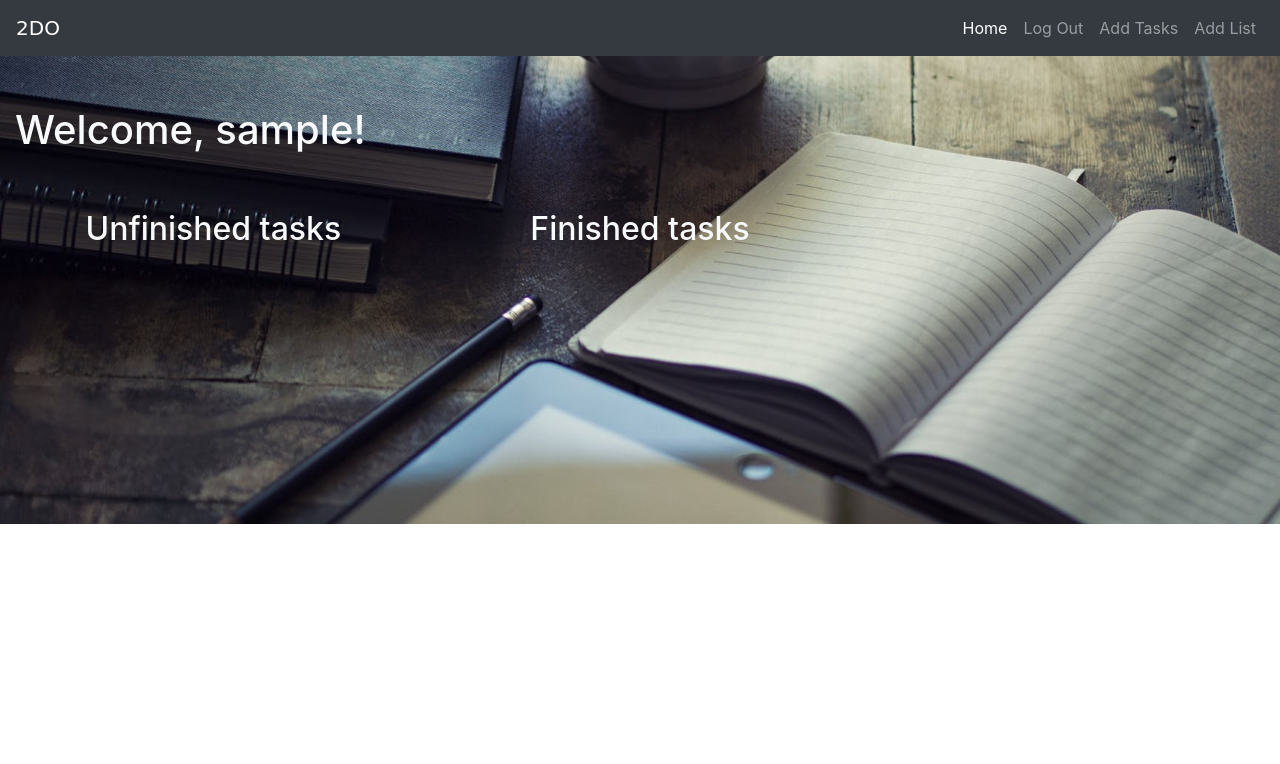
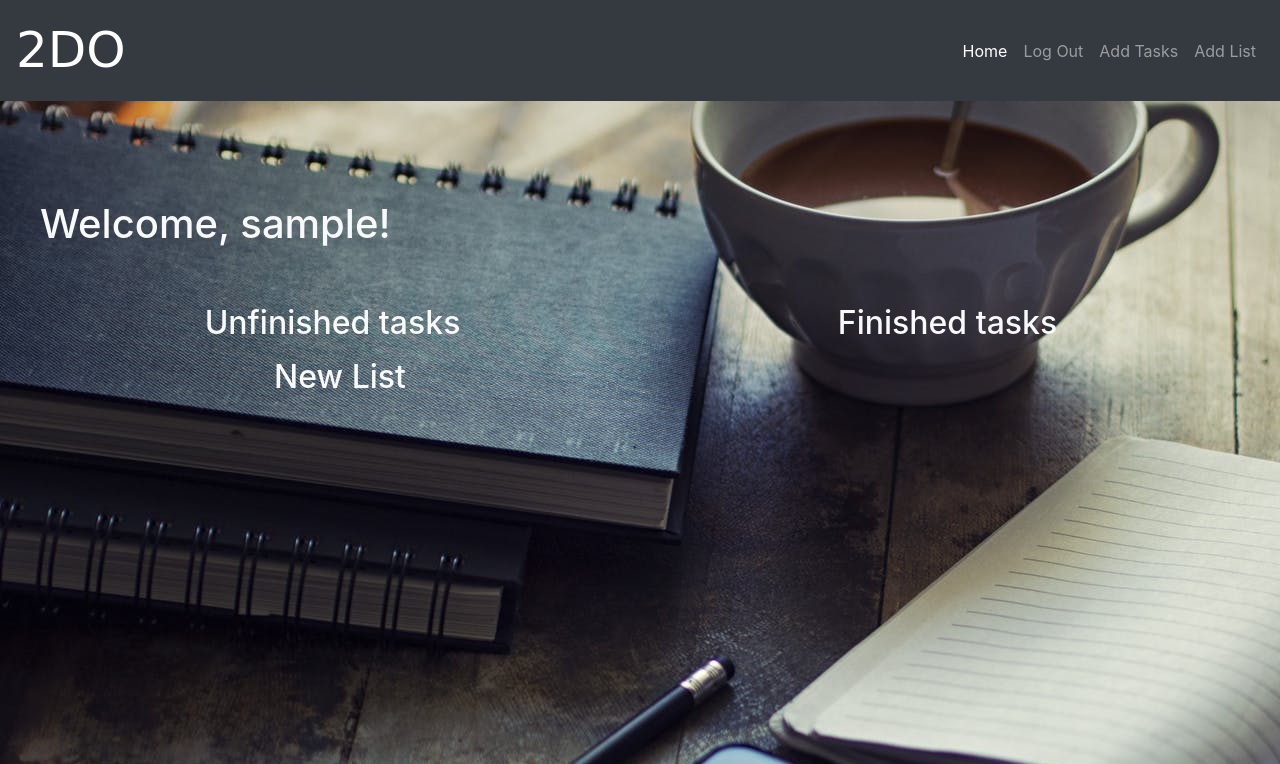
Before and after one commit to sairabbas/2Do, a Flask app: page / in a window 1280 px wide. Shown: the top 764 px of the page. Run offline with Flask 2, Linux system fonts and the light colour scheme; the visitor is signed in with stand-in values (Sample User, id 1); data comes from the database, SQL or seed files in the repository; both versions use the stored data as it was after the commit; data that the repository does not hold is empty; some libraries are stand-ins or nearby versions; some web fonts are replaced.

Commit message:
fixing newlist function and the background styling

```diff
--- a/app/main.py
+++ b/app/main.py
@@ -4,7 +4,7 @@
 from flask_login import logout_user
 from flask_login import login_required, current_user, login_user
 from werkzeug.urls import url_parse
-from app.models import User, Todo
+from app.models import User, Todo, newList
 from app.function import transformForm
 
 @app.route('/')
@@ -12,7 +12,8 @@
 @login_required
 def home():
     todo = Todo.query.all()
-    return render_template('home.html', todo=todo,  title='HOME')
+    newlist = newList.query.all()
+    return render_template('home.html', todo=todo, newlist=newlist,   title='HOME')
 
 @app.route('/login')
 @app.route('/login', methods=['GET', 'POST'])
@@ -66,12 +67,18 @@
     return render_template('500.html'),500
 
 #list page
-@app.route('/newList')
+@app.route('/newList',methods =['GET','POST'])
 @login_required
-def newList():
+def newlist():
     form = createList()
-    name = request.form.get('name')
-    return render_template('newList.html',form=form)
+    if request.method == 'POST':
+        name = request.form.get('name')
+        newname = newList(name=name,  user=current_user._get_current_object())
+        db.session.add(newname)
+        db.session.commit()
+        flash('List successfully created!', 'success')
+        return redirect(url_for('home'))
+    return render_template('list.html', form = form, title="New List")
 
 
 #add tasks
@@ -90,7 +97,6 @@
         todo = Todo(description = description, content = content, deadline = deadline,  status=False, user=current_user._get_current_object())
         db.session.add(todo)
         db.session.commit()
-        db.session.query(Todo)
         flash('Task successfully created!', 'success')
 
        # flash('Successfully to create task!', 'success')
--- a/app/models.py
+++ b/app/models.py
@@ -14,6 +14,7 @@
     email = db.Column(db.String(120), index=True, unique=True, )
     password_hash = db.Column(db.String(128))
     tasks = db.relationship('Todo', backref='user', lazy='dynamic')
+    newTasks = db.relationship('newList', backref='user', lazy='dynamic')
     # followed=db.relationship('User', secondary=friends,
     #  primaryjoin=(friends.c.followers == id),
     #  secondaryjoin=(friends.c.followed==id),
@@ -45,6 +46,12 @@
     def __repr__(self):
         return '<Todo {}>'.format(self.description)
 
+class newList(UserMixin, db.Model):
+    id = db.Column(db.Integer, primary_key=True)
+    name = db.Column(db.String(250),index =True, nullable = False)
+    user_id = db.Column(db.Integer, db.ForeignKey('user.id'))
+
+
 @login.user_loader
 def load_user(id):
     return User.query.get(int(id))
--- a/app/static/style.css
+++ b/app/static/style.css
@@ -3,7 +3,6 @@
   margin: 0;
   padding: 0;
 }
-
 .navbar-brand {
   font-family: "Sedgwick Ave Display", cursive;
   font-size: 50px;
@@ -11,15 +10,18 @@
 }
 
 .navbar-dark .nav-item .nav-link:hover {
-  background: whitesmoke;
-  color: black;
+  background: black;
+  color: white;
 }
-main {
+body {
   position: relative;
   background: url("images//pexels-photo-261579.jpeg");
-  background-size: cover;
-  background-position: center;
-  padding: 50px 0 260px;
+  background-size: auto;
+  background-repeat: no-repeat;
+}
+.main {
+  padding: 100px 20px 50px;
+  overflow: hidden;
 }
 /* for the sign in */
 .word {
--- a/app/templates/home.html
+++ b/app/templates/home.html
@@ -1,22 +1,21 @@
 
 {% extends "layout.html" %}
 {% block content %}
-<!doctype html>
-<html lang="en">
+<!-- <!doctype html>
+<html lang="en"> -->
 
-<head>
+<!-- <head> -->
     <!-- Required meta tags -->
-    <meta charset="utf-8">
-    <meta name="viewport" content="width=device-width, initial-scale=1, shrink-to-fit=no">
+    <!-- <meta charset="utf-8">
+    <meta name="viewport" content="width=device-width, initial-scale=1, shrink-to-fit=no"> -->
 
     <!-- Bootstrap CSS -->
-    <link rel="stylesheet" href="https://stackpath.bootstrapcdn.com/bootstrap/4.3.1/css/bootstrap.min.css"
+    <!-- <link rel="stylesheet" href="https://stackpath.bootstrapcdn.com/bootstrap/4.3.1/css/bootstrap.min.css"
         integrity="sha384-ggOyR0iXCbMQv3Xipma34MD+dH/1fQ784/j6cY/iJTQUOhcWr7x9JvoRxT2MZw1T" crossorigin="anonymous">
 
     <title>page split tutorial</title>
-</head>
-
-<body>
+</head> -->
+    <div class='main'>
     <h1 class="text-light">Welcome, {{ current_user.username }}!</h1>
     <br><br>
     <div class="row justify-content-center">
@@ -56,6 +55,17 @@
         </div>
     </div>
 
+    <div class="col-md-6 text-center">
+        <h2 class="text-light"> New List</h2>
+        <p>
+            <ul>
+                {% for newlist in newlist %}
+                <li class="p-3 mb-2 bg-dark text-white" style="list-style-type:none"> {{ newlist.name }}</li>
+                {% endfor %}
+            </ul>
+        </p>
+    </div>
+    </div>
 
 
 
@@ -70,9 +80,9 @@
     <script src="https://stackpath.bootstrapcdn.com/bootstrap/4.3.1/js/bootstrap.min.js"
         integrity="sha384-JjSmVgyd0p3pXB1rRibZUAYoIIy6OrQ6VrjIEaFf/nJGzIxFDsf4x0xIM+B07jRM"
         crossorigin="anonymous"></script>
-</body>
+<!-- </body>
 
-</html>
+</html> -->
 
 
 {% endblock %}
--- a/app/templates/layout.html
+++ b/app/templates/layout.html
@@ -15,8 +15,7 @@
 	</head>
 
 <body >
-    <header>
-        <nav class="navbar  navbar-expand-lg navbar-dark bg-dark">
+        <nav class=" navbar navbar-expand-lg navbar-dark bg-dark fixed-top">
             <a class="navbar-brand" href="#">2DO</a>
             <button class="navbar-toggler" type="button" data-toggle="collapse" data-target="#navbarTogglerDemo01"
                 aria-controls="navbarTogglerDemo01" aria-expanded="false" aria-label="Toggle navigation">
@@ -42,15 +41,14 @@
                             <a class="nav-link" href="{{url_for("add")}}">Add Tasks</a>
 						</li>
 						<li class="nav-item">
-							<a class="nav-link" href="{{url_for("newList")}}">Add List</a>
+							<a class="nav-link" href="{{url_for("newlist")}}">Add List</a>
 						</li>
 
                     {% endif %}
                 </ul>
         </nav>
-    </header>
-<main>
-    <div class="col-md-8">
+
+    <div class=" main">
                 {% with messages = get_flashed_messages(with_categories=true) %}
                     {% if messages %}
                         {% for category, message in messages %}
@@ -68,7 +66,6 @@
                 {% endwith %}
     {% block content %}{% endblock content %}
     </div>
-</main>
 
     <script src="https://code.jquery.com/jquery-3.3.1.slim.min.js" integrity="sha384-q8i/X+965DzO0rT7abK41JStQIAqVgRVzpbzo5smXKp4YfRvH+8abtTE1Pi6jizo" crossorigin="anonymous"></script>
     <script src="https://cdnjs.cloudflare.com/ajax/libs/popper.js/1.14.7/umd/popper.min.js" integrity="sha384-UO2eT0CpHqdSJQ6hJty5KVphtPhzWj9WO1clHTMGa3JDZwrnQq4sF86dIHNDz0W1" crossorigin="anonymous"></script>
--- a/app/templates/tasks.html
+++ b/app/templates/tasks.html
@@ -2,7 +2,7 @@
 {% block content %}
 	<h1>Schedule your task here!</h1>
 	<br><br>
-		<form action="" method="post" name="add">
+		<form action="" method="post" name="add" class='main'>
 			{{ form.hidden_tag() }}
             <legend>{{ legend }} </legend>
 			{% if legend ==  'Edit Tasks' %}
@@ -37,6 +37,4 @@
 					<br><br><br>
 				</div>
 		</form>
-
-
 {% endblock content %}
```
Also changed, not shown: app/templates/list.html (added, +16 -0 lines), app/templates/newList.html (deleted, +0 -16 lines), app/templates/register.html (+6 -4 lines), app/templates/signin.html (+8 -10 lines), test/taskTest.py (added, +67 -0 lines), myApp.db.
